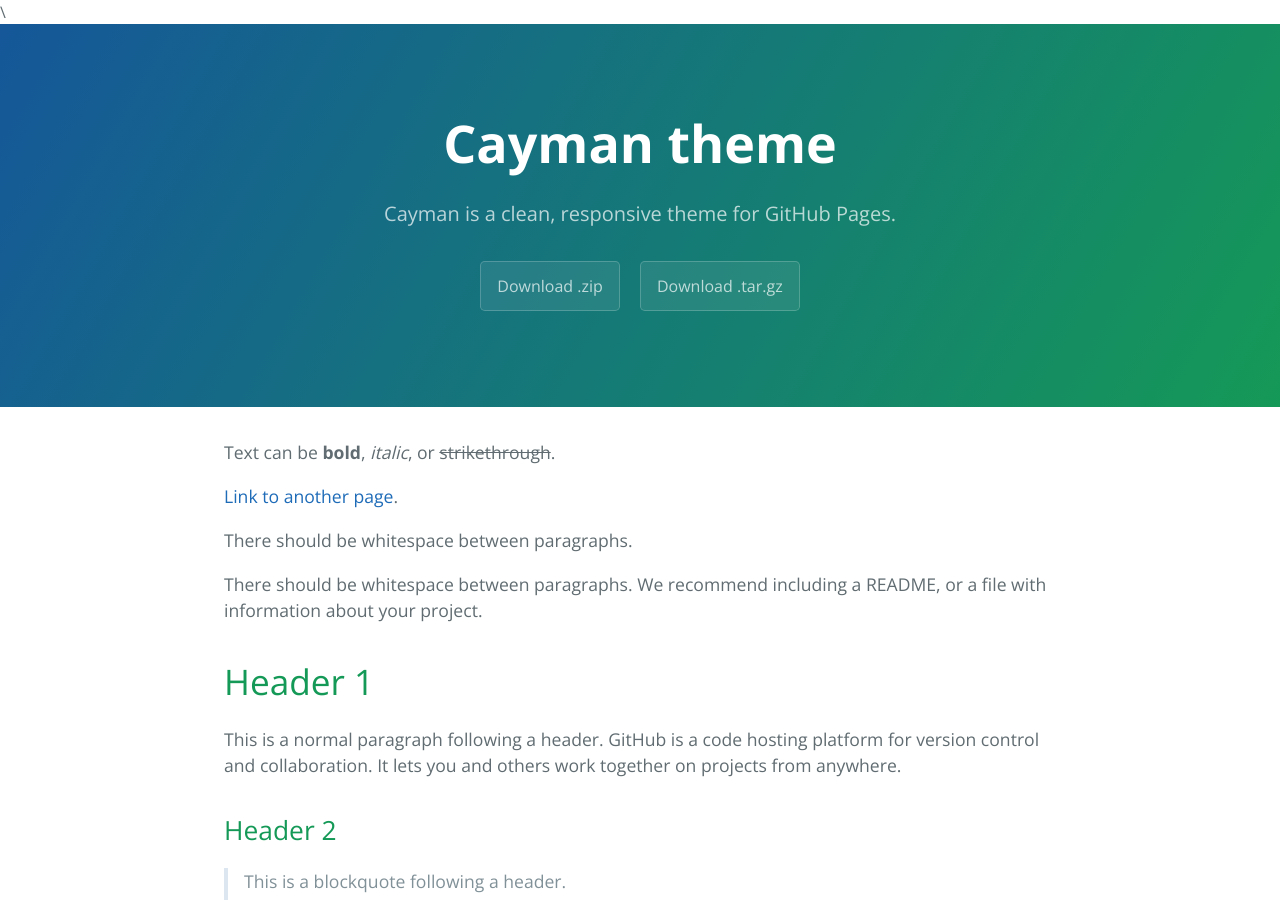
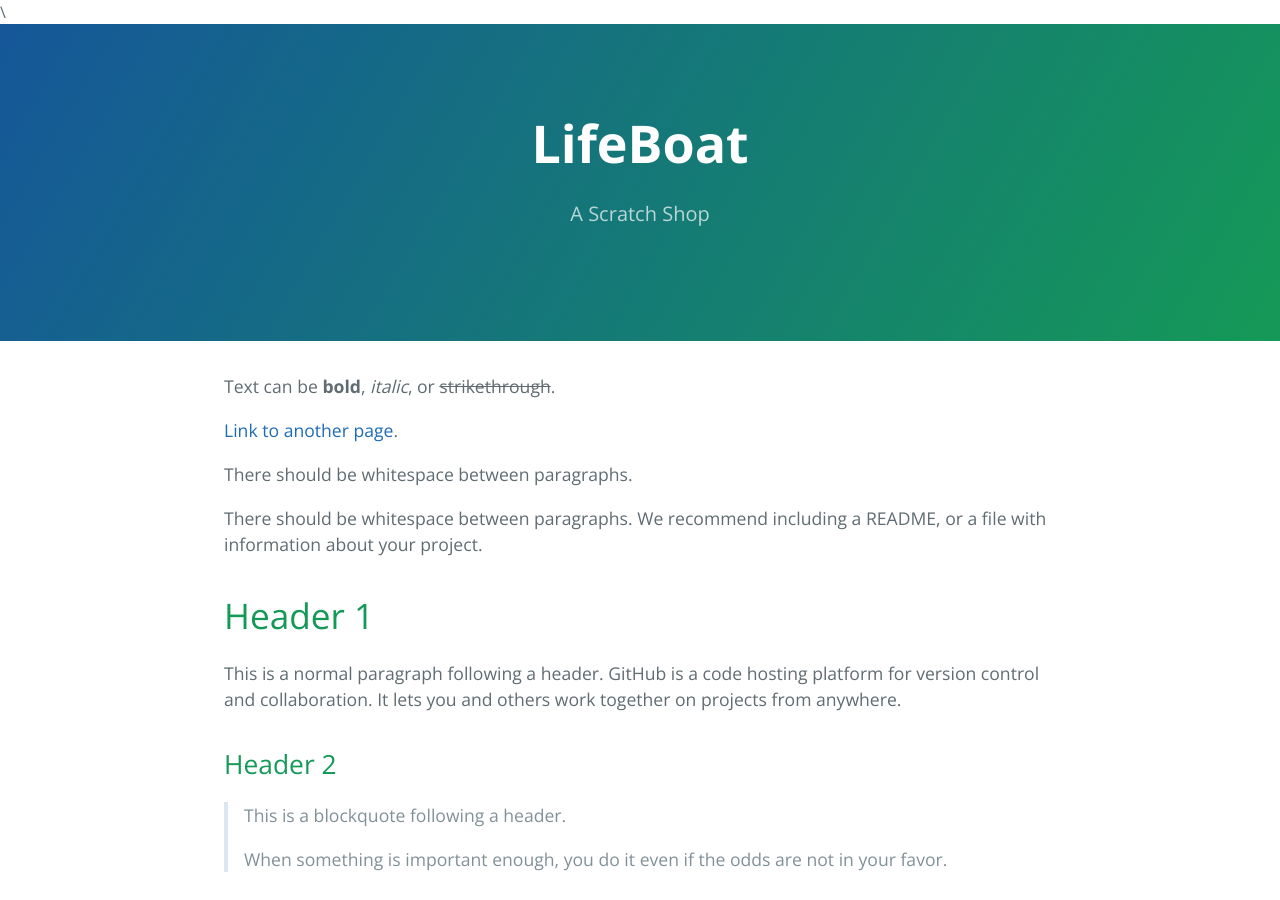
Before and after one commit to life-boat/life-boat.github.io, a Jekyll site: the page built from index.md, in a window 1280 px wide and 900 px high. Built offline with Jekyll 4.4.1, drawn with Linux system fonts in a browser that asks for light colours.

Commit message:
Update _config.yml

```diff
--- a/_config.yml
+++ b/_config.yml
@@ -1,5 +1,4 @@
-title: Cayman theme
-description: Cayman is a clean, responsive theme for GitHub Pages.
-show_downloads: true
+title: LifeBoat
+description: A Scratch Shop
 google_analytics:
 theme: jekyll-theme-cayman
```
